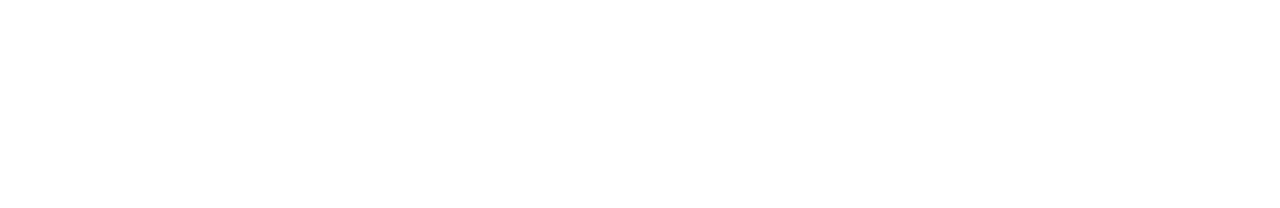
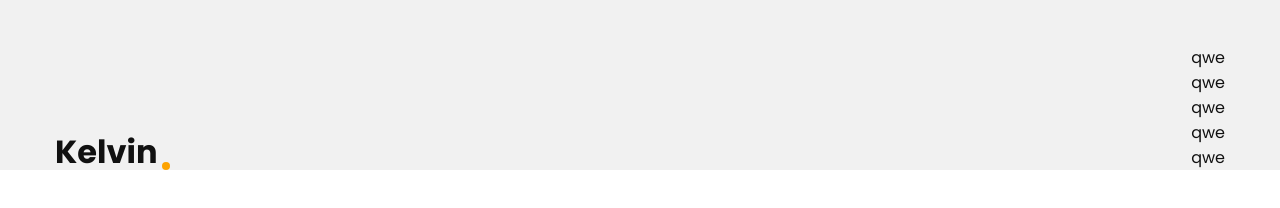
Before and after one commit to greenworker548/Freelancer_portfolio, a plain HTML site: page index.html in a window 1280 px wide. Drawn offline with Linux system fonts and the light colour scheme.

Commit message:
add header block

```diff
--- a/css/style.css
+++ b/css/style.css
@@ -1 +1,50 @@
 @import "./reset.css";
+@import url('https://fonts.googleapis.com/css2?family=Poppins:wght@400;500;600;700&display=swap');
+
+body {
+    font-family: 'Poppins', sans-serif;
+    color: #111;
+}
+
+.container {
+    max-width: 1230px;
+    padding: 0px 30px;
+    margin: 0 auto;
+}
+
+.header {
+    padding: 45px 0px 0px 0px;
+    background-color: #F1F1F1;
+}
+
+.header__nav {
+    display: flex;
+    justify-content: space-between;
+    align-items: flex-end;
+}
+
+.header__logo {
+    padding: 0px 12px 0px 0px;
+
+    position: relative;
+}
+
+.logo_name {
+    display: inline-block;
+    font-weight: 700;
+    font-size: 32px;
+    line-height: 100%;
+}
+
+.header__logo::before {
+    content: "";
+    display: block;
+    width: 8px;
+    height: 8px;
+    background-color: #FDA300;
+    border-radius: 50%;
+
+    position: absolute;
+    right: 0px;
+    bottom: 0px;
+}
--- a/index.html
+++ b/index.html
@@ -7,6 +7,21 @@
     <link rel="stylesheet" href="./css/style.css">
 </head>
 <body>
-
+    <header class="header">
+        <div class="container">
+            <nav class="header__nav">
+                <div class="header__logo">
+                    <p class="logo_name">Kelvin</p>
+                </div>
+                <ul class="header__nav-list">
+                    <li>qwe</li>
+                    <li>qwe</li>
+                    <li>qwe</li>
+                    <li>qwe</li>
+                    <li>qwe</li>
+                </ul>
+            </nav>
+        </div>
+    </header>
 </body>
 </html>
```
Also changed, not shown: img/header/hero.png (renamed from img/hero.png), img/icons/NAV_close.svg (added), img/icons/NAV_open.svg (added), img/porfolio/01.jpg (added), img/porfolio/02.jpg (added), img/porfolio/03.jpg (added), img/services/browser 1.svg (renamed from img/browser 1.svg), img/services/graphic 1.svg (renamed from img/graphic 1.svg), img/services/startup 1.svg (renamed from img/startup 1.svg), img/socials/Behance.svg (added), img/socials/Dribble.svg (added), img/socials/Instargam.svg (added), img/socials/LinkedIn.svg (added).
